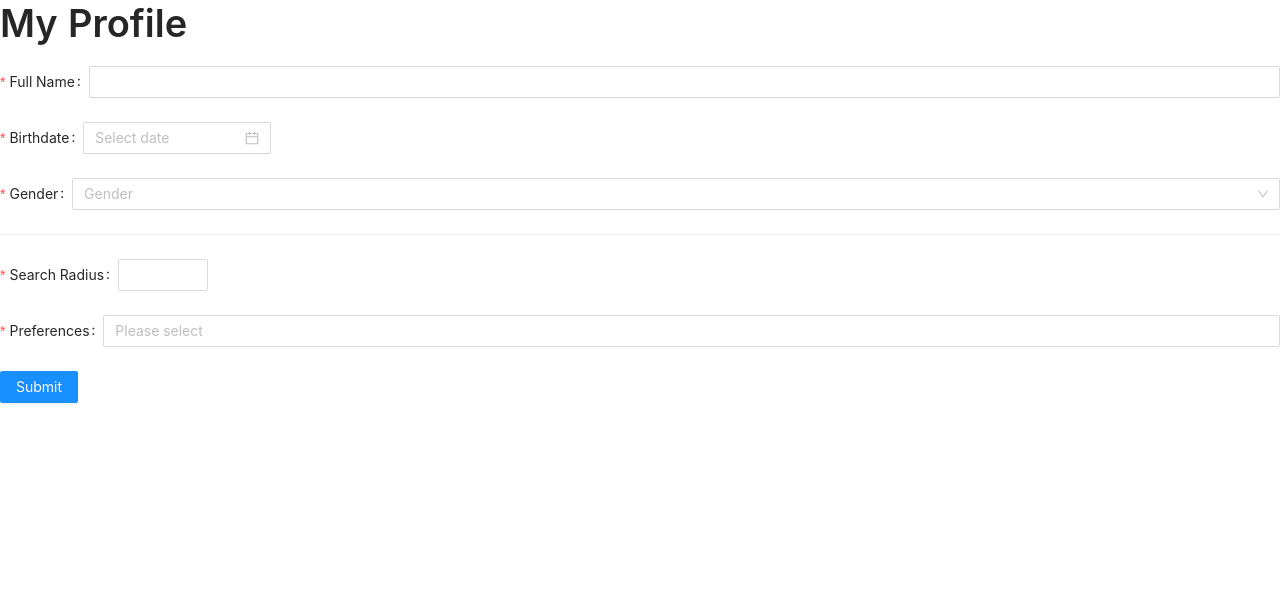
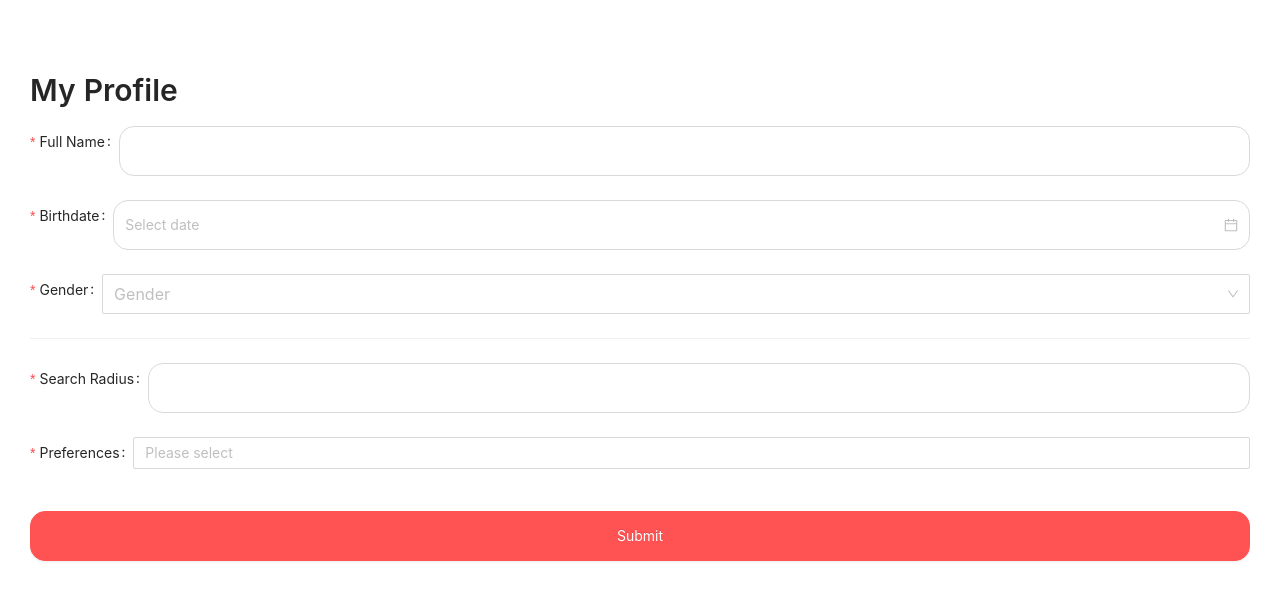
Before and after one commit to TeamFill/TeamFillWeb, a React (Create React App) app: page /profile in a window 1280 px wide. Shown: the top 600 px of the page. Built offline with nearby package versions, Linux system fonts and the light colour scheme.

Commit message:
Styling My Profile WIP

```diff
--- a/package.json
+++ b/package.json
@@ -9,7 +9,6 @@
     "antd": "^4.14.0",
     "react": "^17.0.1",
     "react-dom": "^17.0.1",
-    "react-hook-form": "^6.15.4",
     "react-router-dom": "^5.2.0",
     "react-scripts": "4.0.3",
     "styled-components": "^5.2.1",
--- a/src/App.css
+++ b/src/App.css
@@ -2,6 +2,10 @@
 
 .App {
   text-align: center;
+}
+
+.ant-select-selection {
+  height: 500px;
 }
 
 .App-logo {
--- a/src/App.js
+++ b/src/App.js
@@ -1,4 +1,4 @@
-import { BrowserRouter as Router, Switch, Route } from "react-router-dom";
+import { BrowserRouter as Router, Route } from "react-router-dom";
 import "./App.css";
 import Profile from "./containers/Profile";
 
--- a/src/containers/Profile.js
+++ b/src/containers/Profile.js
@@ -8,6 +8,9 @@ import {
   DatePicker,
   Select,
   InputNumber,
+  Row,
+  Col,
+  Space,
 } from "antd";
 
 const { Title } = Typography;
@@ -34,8 +37,15 @@ export default function Profile() {
 
   return (
     <div>
-      <Title>My Profile</Title>
-      <Form name="basic" onFinish={onFinish} onFinishFailed={onFinishFailed}>
+      <Row style={{ marginTop: 70, width: "100%" }}>
+        <Col flex="30px" />
+        <Col flex="auto">
+          <Title level={2}>My Profile</Title>
+          <Form
+            name="basic"
+            onFinish={onFinish}
+            onFinishFailed={onFinishFailed}
+          >
             <Form.Item
               label="Full Name"
               name="fullname"
@@ -46,7 +56,7 @@ export default function Profile() {
                 },
               ]}
             >
-          <Input />
+              <Input style={styles.form} />
             </Form.Item>
 
             <Form.Item
@@ -59,7 +69,7 @@ export default function Profile() {
                 },
               ]}
             >
-          <DatePicker />
+              <DatePicker style={styles.form} />
             </Form.Item>
 
             <Form.Item
@@ -72,7 +82,7 @@ export default function Profile() {
                 },
               ]}
             >
-          <Select placeholder="Gender">
+              <Select size="large" placeholder="Gender">
                 <Option value="male">Male</Option>
                 <Option value="female">Female</Option>
               </Select>
@@ -90,7 +100,7 @@ export default function Profile() {
                 },
               ]}
             >
-          <InputNumber min={1} max={50} />
+              <InputNumber style={styles.form} min={1} max={50} />
             </Form.Item>
 
             <Form.Item
@@ -103,17 +113,43 @@ export default function Profile() {
                 },
               ]}
             >
-          <Select mode="multiple" allowClear placeholder="Please select">
+              <Select
+                style={styles.form}
+                mode="multiple"
+                allowClear
+                placeholder="Please select"
+              >
                 {options}
               </Select>
             </Form.Item>
 
             <Form.Item>
-          <Button type="primary" htmlType="submit">
+              <Button
+                style={{
+                  width: "100%",
+                  height: 50,
+                  borderRadius: 15,
+                  borderColor: "#ff5252",
+                  backgroundColor: "#ff5252",
+                }}
+                type="primary"
+                htmlType="submit"
+              >
                 Submit
               </Button>
             </Form.Item>
           </Form>
+        </Col>
+        <Col flex="30px" />
+      </Row>
     </div>
   );
 }
+
+const styles = {
+  form: {
+    width: "100%",
+    height: 50,
+    borderRadius: 15,
+  },
+};
```
Also changed, not shown: src/components/Container.js (added, +9 -0 lines), 1 other file (tests, documents, lock files or other folders). Lines whose indentation alone changed are shown as unchanged.
